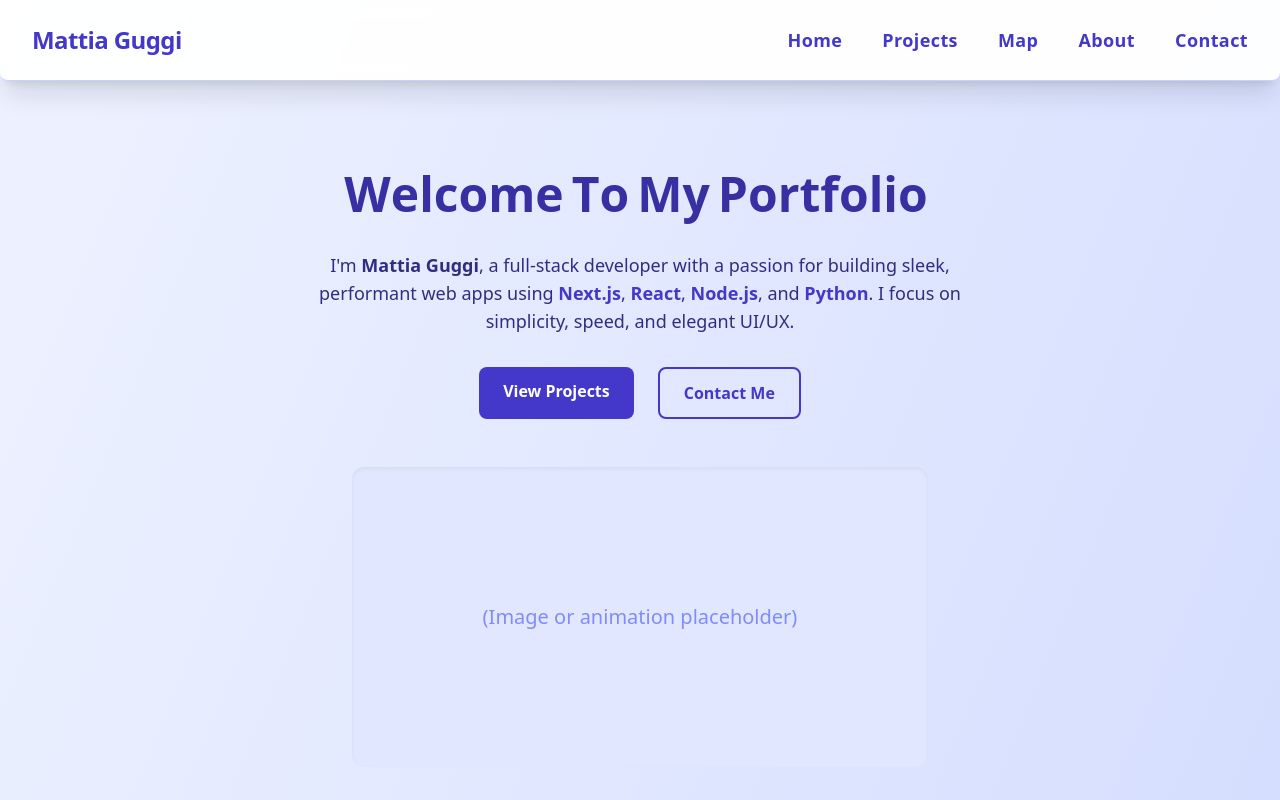
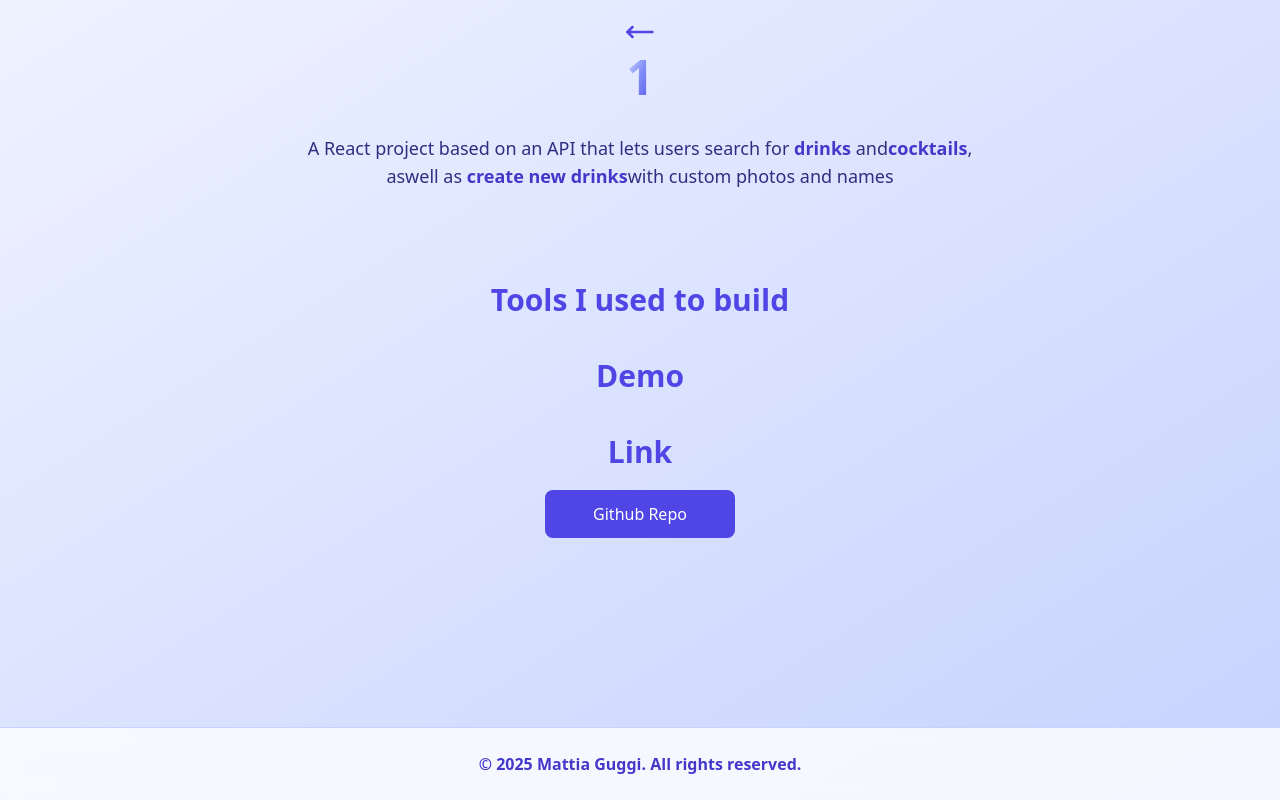
Before and after one commit to MattiaGuggi/Portfolio, a React (Vite) app: page /project/1 in a window 1280 px wide. Built offline with nearby package versions, Linux system fonts and the light colour scheme; the HTML template or start-up script is replaced by a standard one.

Commit message:
Added specific project page(static rn)

```diff
--- a/package.json
+++ b/package.json
@@ -20,6 +20,7 @@
     "react-dom": "^19.1.0",
     "react-leaflet": "^5.0.0",
     "react-responsive": "^10.0.1",
+    "react-router-dom": "^7.7.0",
     "tailwind-scrollbar-hide": "^4.0.0"
   },
   "devDependencies": {
--- a/src/App.tsx
+++ b/src/App.tsx
@@ -4,13 +4,29 @@ import Footer from "./components/Footer"
 import Header from "./components/Header"
 import Home from "./components/Home"
 import Projects from "./components/Projects"
+import Tech from "./components/Tech"
+import SingleProject from "./pages/SingleProject"
 import gsap from "gsap"
 import { ScrollTrigger } from "gsap/ScrollTrigger"
 import { useGSAP } from "@gsap/react"
+import { BrowserRouter, Routes, Route } from 'react-router-dom'
 import 'leaflet/dist/leaflet.css';
-import Tech from "./components/Tech"
 
 gsap.registerPlugin(ScrollTrigger);
+
+const MainPage = () => {
+  return (
+    <main className="min-h-screen w-full flex flex-col bg-gradient-to-br from-indigo-50 to-indigo-200">
+        <Header />
+        <Home />
+        <Projects />
+        <About />
+        <Tech />
+        <Contact />
+        <Footer />
+    </main>
+  )
+};
 
 function App() {
 
@@ -33,7 +49,7 @@ function App() {
           scrollTrigger: {
             trigger: section,
             start: "top bottom",   // start when top is just entering viewport
-            end: "top 40%",  // end when bottom is mostly in view
+            end: "top center",  // end when bottom is mostly in view
             scrub: 0.5,         // smooth interpolation
           },
         }
@@ -42,17 +58,13 @@ function App() {
   }, []);
 
   return (
-    <>
-      <main className="min-h-screen w-full flex flex-col bg-gradient-to-br from-indigo-50 to-indigo-200">
-          <Header />
-          <Home />
-          <Projects />
-          <About />
-          <Tech />
-          <Contact />
-          <Footer />
-        </main>
-    </>
+    <BrowserRouter>
+      <Routes>
+        <Route path='*' element={<MainPage />} />
+        <Route path='/' element={<MainPage />} />
+        <Route path='/project/:title' element={<SingleProject />} />
+      </Routes>
+    </BrowserRouter>
   )
 }
 
--- a/src/components/Footer.tsx
+++ b/src/components/Footer.tsx
@@ -1,6 +1,6 @@
 const Footer = () => {
   return (
-    <footer className="mt-5 w-full py-6 bg-white/80 backdrop-blur border-t border-indigo-200 text-indigo-700 text-center flex items-center justify-center font-semibold text-base">
+    <footer className="absolute bottom-0 mt-5 w-full py-6 bg-white/80 backdrop-blur border-t border-indigo-200 text-indigo-700 text-center flex items-center justify-center font-semibold text-base">
       © {new Date().getFullYear()} Mattia Guggi. All rights reserved.
     </footer>
   )
--- a/src/components/Projects.tsx
+++ b/src/components/Projects.tsx
@@ -1,10 +1,29 @@
 import { useEffect } from "react";
 import gsap from 'gsap';
 import { ScrollTrigger } from "gsap/ScrollTrigger";
+import { useNavigate } from "react-router-dom";
 
 gsap.registerPlugin(ScrollTrigger);
 
 const Projects = () => {
+  const navigate = useNavigate();
+
+  const viewProject = (title: string) => {
+    navigate(`/project/${title}`);
+  };
+
+  const projects: [string, string, string[]][] = [
+    ["Spotify Dashboard", "A React dashboard for my personal Spotify analytics and organization based on a python server.", ["./vite.svg", "./vite.svg", "./vite.svg", "./vite.svg", "./vite.svg", "./vite.svg", "./vite.svg", "./vite.svg"]],
+    ["Bar Service", "A React App to see all cocktails and create new ones.", ["/vite.svg"]],
+    ["FantaBalzo", "A fantasy game for bids on whoever would skip school tests.", ["/vite.svg"]],
+    ["Polls App", "A Next.js-based app to let users play/create polls.", ["/vite.svg"]],
+    ["Project Volta", "A Django-based virtual museum platform for and cultural institutions.", ["/vite.svg"]],
+    ["Voice Recognition App", "AI-powered voice recognition using Python and dlib.", ["/vite.svg"]],
+    ["Face Recognition App", "AI-powered face recognition using Python and dlib.", ["/vite.svg"]],
+    ["Text Summarization App", "AI-powered text summarization using Python.", ["/vite.svg"]],
+  ];
+
+
   useEffect(() => {
     gsap.utils.toArray<HTMLElement>("#boxContainer li").forEach((row, idx) => {
       gsap.fromTo(row, {
@@ -48,22 +67,19 @@ const Projects = () => {
           A selection of my work, built with modern technologies and a focus on efficiency and design.
         </p>
         <ul id='boxContainer' className="grid grid-cols-4 xs:grid-cols-1 sm:grid-cols-2 md:grid-cols-2 gap-12">
-          {[
-            ["Spotify Dashboard", "A React dashboard for Spotify analytics and insights based on a python server."],
-            ["Bar Service", "A React App to see all cocktails and create new ones."],
-            ["FantaBalzo", "A fantasy game for bids on whoever would skip school tests."],
-            ["Polls App", "A Next.js-based app to let users play/create polls."],
-            ["Project Volta", "A Django-based donation platform for museums and cultural institutions."],
-            ["Voice Recognition App", "AI-powered voice recognition using Python and dlib."],
-            ["Face Recognition App", "AI-powered face recognition using Python and dlib."],
-            ["Text Summarization App", "AI-powered text summarization using Python."],
-          ].map(([title, desc], idx) => (
+          {projects.map(([title, desc, images], idx) => (
             <li
               key={idx}
-              className="project-item bg-white/80 rounded-xl shadow-custom p-6 text-left cursor-pointer duration-400 transition-all hover:scale-105"
+              className="project-item bg-white/80 rounded-xl shadow-custom p-6 pb-4 text-left cursor-pointer duration-400 transition-all hover:scale-105"
+              onClick={() => viewProject(title)}
             >
               <span className="text-xl font-semibold text-indigo-800">{title}</span>
               <p className="text-indigo-900">{desc}</p>
+              <div className="grid grid-cols-5 place-content-center gap-2 px-2 mt-2">
+                {images.map((img, index) => (
+                  <img key={index} src={img} alt={title} className="rounded-lg mx-2" />
+                ))}
+              </div>
             </li>
           ))}
         </ul>
--- /dev/null
+++ b/src/pages/SingleProject.tsx
@@ -0,0 +1,45 @@
+import { useNavigate, useParams } from "react-router-dom"
+import Footer from "../components/Footer";
+import { MoveLeft } from "lucide-react";
+
+const SingleProject = () => {
+  const { title } = useParams();
+  const navigate = useNavigate();
+
+  return (
+    <main className="min-h-screen w-full flex flex-col bg-gradient-to-br from-indigo-50 to-indigo-200">
+        <section id="single-project" className="min-h-[60vh] w-full flex flex-col items-center justify-center pb-10 pt-5 px-14 xs:px-4">
+          <MoveLeft onClick={() => navigate('/')} className="cursor-pointer duration-400 transition-all scale-125 hover:scale-150 text-indigo-600 relative" />
+          <h1 className="font-bold text-5xl xs:text-4xl text-transparent bg-clip-text bg-gradient-to-br from-indigo-100 via-indigo-400 to-indigo-600 leading-snug mb-6">{title}</h1>
+          <p className="text-lg text-indigo-900 max-w-2xl mb-8 text-center">
+            A React project based on an API that lets users search for <span className='text-indigo-700 font-semibold'>drinks</span> and
+            <span className='text-indigo-700 font-semibold'>cocktails</span>, aswell as <span className='text-indigo-700 font-semibold'>create new drinks</span>
+            with custom photos and names
+            </p>
+          <div className="w-full flex flex-col py-10 xs:px-4 px-14 text-center mx-auto">
+            <div className="flex flex-col">
+              <h1 className="text-3xl font-bold text-indigo-600 py-5">Tools I used to build</h1>
+
+            </div>
+            <div className="flex flex-col">
+              <h1 className="text-3xl font-bold text-indigo-600 py-5">Demo</h1>
+
+            </div>
+            <div className="flex flex-col items-center justify-center w-full">
+              <h3 className="text-3xl font-bold text-indigo-600 py-5">Link</h3>
+              <a
+                href='https://github.com/MattiaGuggi/bar_service'
+                className="w-auto px-12 py-3 rounded-lg text-white bg-indigo-600 cursor-pointer duration-400 transition-all hover:scale-105
+                hover:bg-indigo-800 hover:-translate-y-1"
+              >
+                Github Repo
+              </a>
+            </div>
+          </div>
+        </section>
+        <Footer />
+    </main>
+  )
+}
+
+export default SingleProject
--- a/tailwind.config.js
+++ b/tailwind.config.js
@@ -10,8 +10,8 @@ module.exports = {
         'custom': '0 0 8px rgba(0, 0, 0, 0.2)',
       },
       screens: {
-        xs: { min: '320px', max: '425px' },
-        sm: { min: '425px', max: '768px' },
+        xs: { min: '320px', max: '600px' },
+        sm: { min: '500px', max: '768px' },
         md: { min: '768px', max: '1024px' },
         lg: { min: '1024px', max: '1440px' },
       },
```
Also changed, not shown: 1 other file (tests, documents, lock files or other folders).
